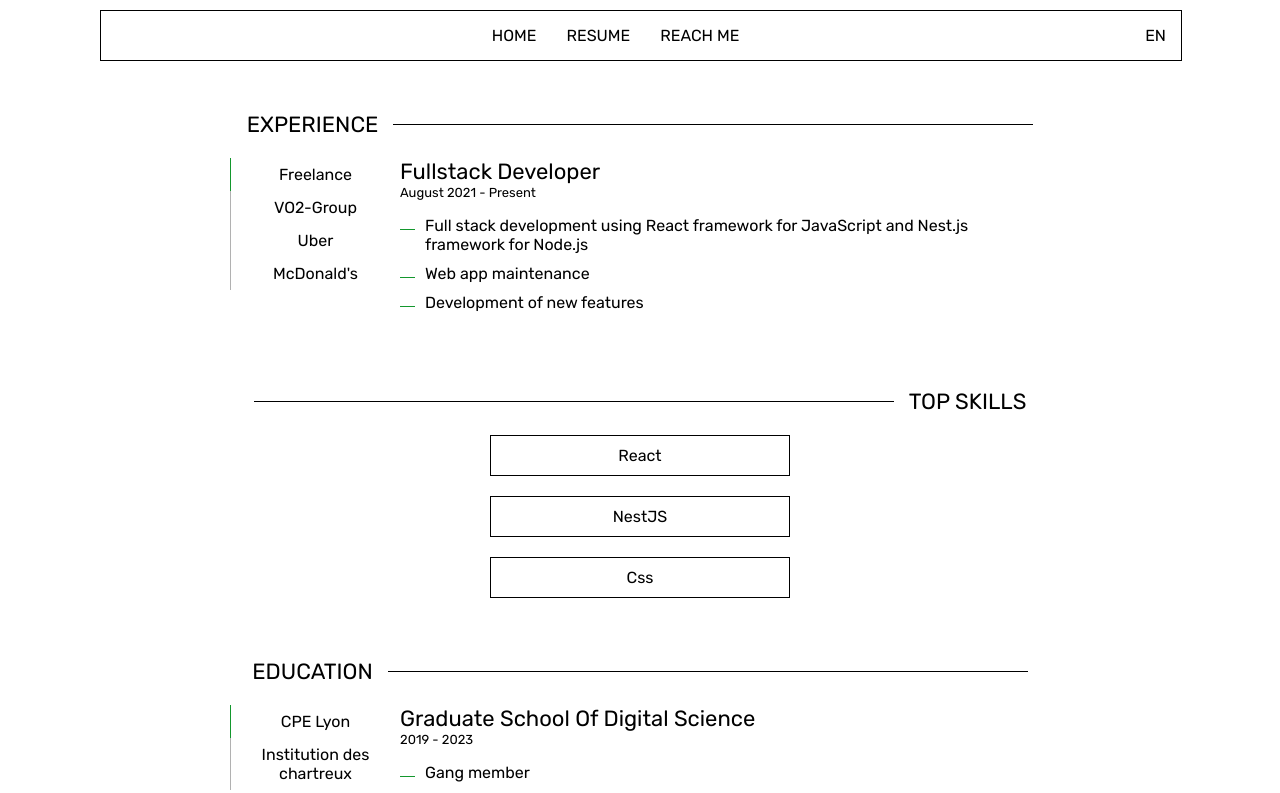
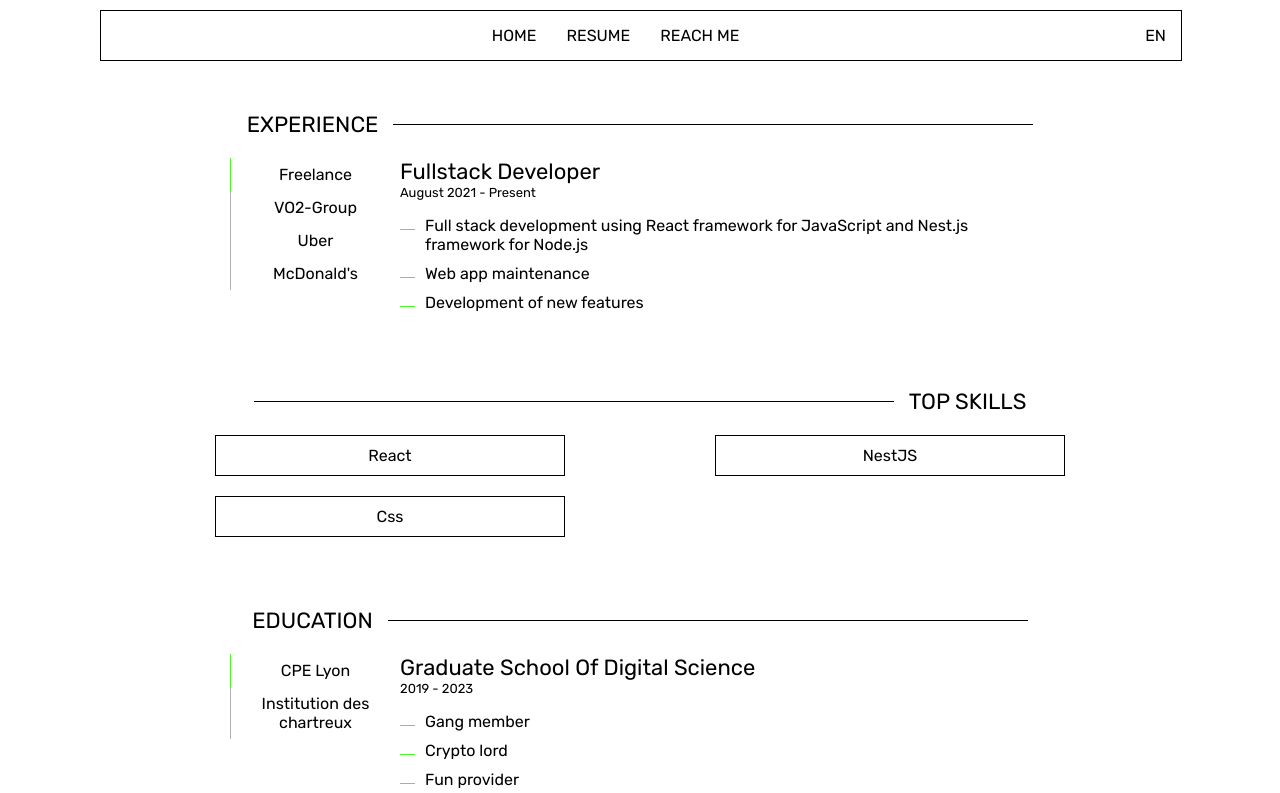
Before and after one commit to JulesFiliot/jules-filiot-front, a React (Create React App) app: page /resume in a window 1280 px wide. Shown: the top 793 px of the page. Built offline with nearby package versions, Linux system fonts and the light colour scheme.

Commit message:
[CHANGE] buttonList design [WIP] full view background image

```diff
--- a/src/components/ButtonsList.jsx
+++ b/src/components/ButtonsList.jsx
@@ -9,6 +9,7 @@ function ButtonsList({
   return (
     <div className="buttonsListContainer">
       {data.map(({ id, title, details }) => (
+        <div key={id} className="buttonListItem">
           <ExtendedButton
             key={id}
             label={title}
@@ -19,6 +20,7 @@ function ButtonsList({
             onClick={onClick}
             extended={extended}
           />
+        </div>
       ))}
     </div>
   );
--- a/src/components/FullView.jsx
+++ b/src/components/FullView.jsx
@@ -2,6 +2,8 @@ import React from 'react';
 import { useTranslation } from 'react-i18next';
 import Button from './UI/Button';
 import '../styles/fullView.scss';
+
+// const backgroundImage = require('../images/lyon_blackwhite.jpg');
 
 // welcome view taking full screen on website load
 function FullView() {
@@ -16,6 +18,7 @@ function FullView() {
       </ul>
       <Button
         capitalize
+        negative
         label={t('home.fullView.buttonText')}
         onClick={() => window.scrollTo({ top: window.innerHeight + 10, behavior: 'smooth' })}
       />
--- a/src/styles/buttonsList.scss
+++ b/src/styles/buttonsList.scss
@@ -2,15 +2,18 @@
 
 .buttonsListContainer {
   width: 100%;
+  display: flex;
+  flex-wrap: wrap;
 
-  // display: flex;
-  // flex-direction: column;
-  // align-items: center;
-  // row-gap: 10px;
-
-  display: grid;
-  row-gap: 10px;
-  justify-content: center;
+  .buttonListItem {
+    height: fit-content;
+    width: 100%;
+    display: flex;
+    flex-direction: row;
+    justify-content: center;
+    align-items: center;
+    margin-bottom: 10px;
+  }
 }
 
 @media (min-width: $sm-width) {
@@ -23,10 +26,34 @@
 
 @media (min-width: $lg-width) {
   .buttonsListContainer {
-    // todo change grid to have two columns
+    width: 700px;
+
+    .buttonListItem {
+      width: 50%;
+    }
 
     .extendedButtonContainer {
       width: 300px;
     }
   }
 }
+
+@media (min-width: $xl-width) {
+  .buttonsListContainer {
+    width: 1000px;
+
+    .extendedButtonContainer {
+      width: 350px;
+    }
+  }
+}
+
+@media (min-width: $xxl-width) {
+  .buttonsListContainer {
+    width: 1100px;
+
+    .extendedButtonContainer {
+      width: 400px;
+    }
+  }
+}
--- a/src/styles/fullView.scss
+++ b/src/styles/fullView.scss
@@ -8,6 +8,10 @@
   justify-content: center;
   align-items: center;
   color: $main-color;
+  text-shadow: -1px 0 $sub-color1, 0 1px $sub-color1, 1px 0 $sub-color1, 0 -1px $sub-color1;
+  background-image: url("../images/lyon_blackwhite.jpg");
+  background-size: cover;
+  background-position: center;
 
   ul {
     list-style-type: none;
--- a/src/styles/variables.scss
+++ b/src/styles/variables.scss
@@ -1,6 +1,6 @@
 $main-color: #000;
 $sub-color1: #fff;
-$sub-color2: #13972d;
+$sub-color2: #4af626;
 $font-regular: "RubikRegular";
 $font-bold: "RubikBold";
 $font-italic: "RubikItalic";
```
Also changed, not shown: src/images/lyon_blackwhite.jpg (added). Lines whose indentation alone changed are shown as unchanged.
